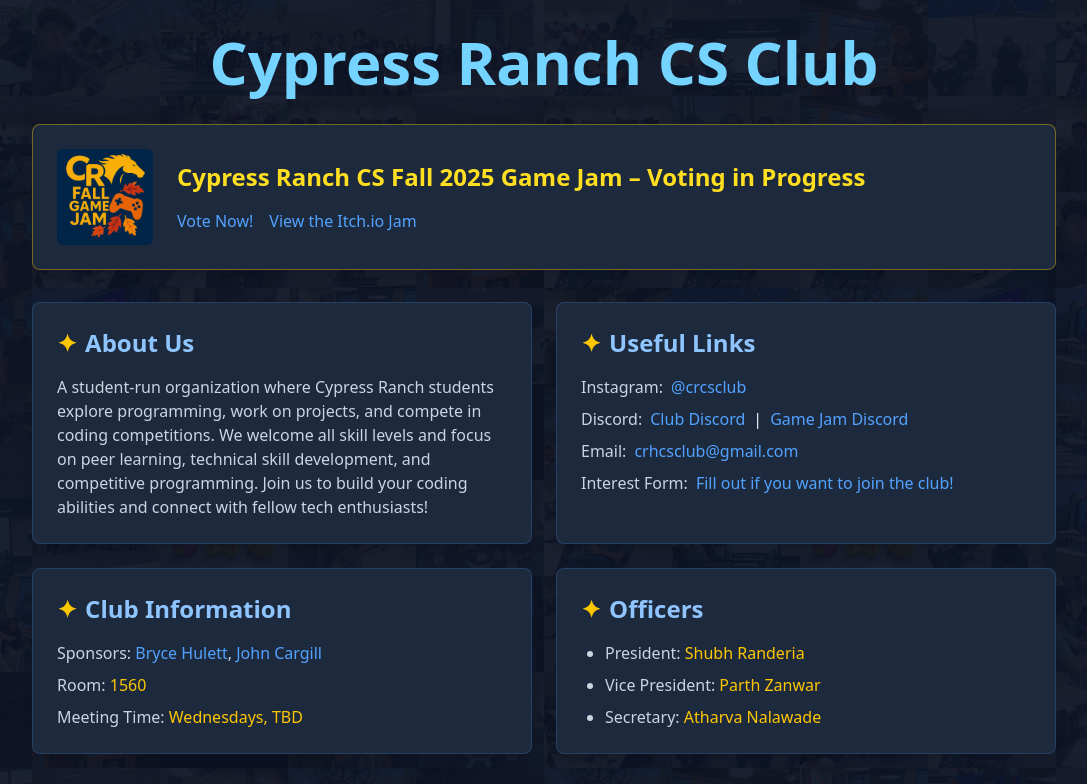
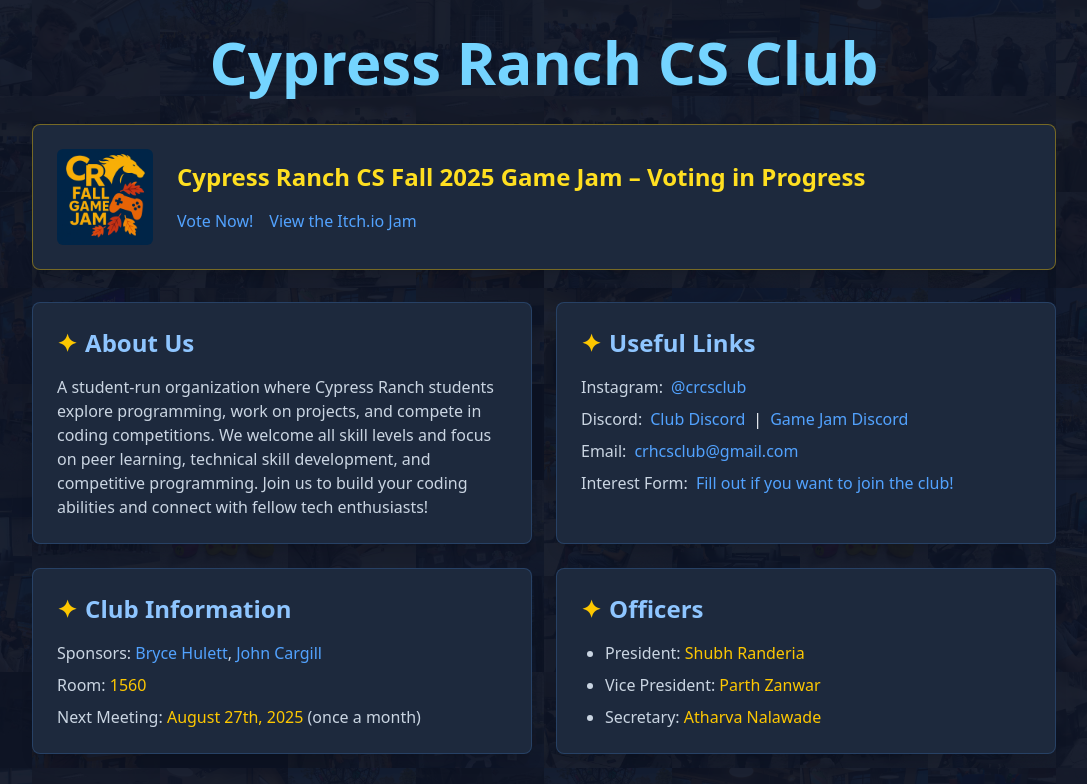
Before and after one commit to cyranch-csclub/cyranch-csclub.github.io, a website: page index.html in a window 1280 px wide. Shown: the top 784 px of the page, without its empty margins (96-1183 px from the left). Drawn offline with Linux system fonts and the light colour scheme.

Commit message:
Update meeting date

```diff
--- a/index.html
+++ b/index.html
@@ -85,7 +85,7 @@
                         Room: <span class="text-yellow-400">1560</span>
                     </p>
                     <p class="text-slate-300 mt-2">
-                        Meeting Time: <span class="text-yellow-400">Wednesdays, TBD</span>
+                        Next Meeting: <span class="text-yellow-400">August 27th, 2025</span> (once a month)
                     </p>
                 </div>
 
```
